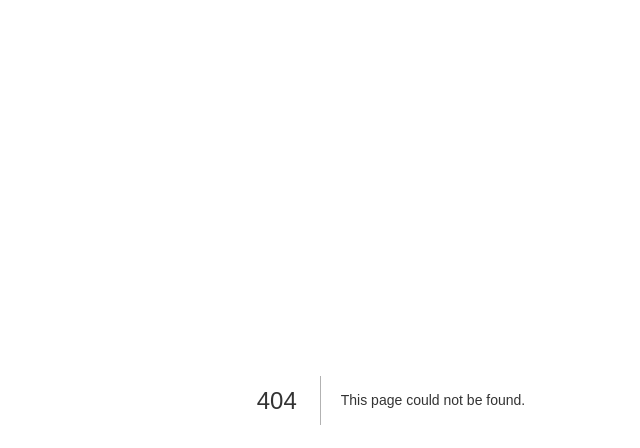
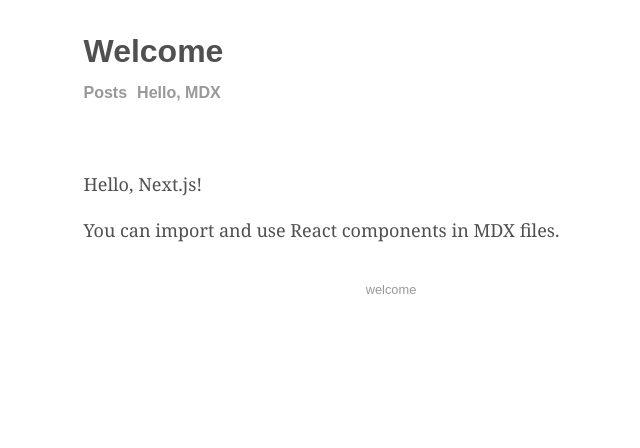
Before and after one commit to domeafavour/next-blog, a Next.js app: page /next-blog/hello in a window 1280 px wide. Before the commit this address had no page. Shown: the top 448 px of the page, without its empty margins (249-889 px from the left). Built offline with nearby package versions, Linux system fonts and the light colour scheme.

Commit message:
feat: MDX support
- https://nextjs.org/docs/app/building-your-application/configuring/mdx

fix: remove node dependency from package.json

feat: 'hello' page style

feat: mdx-components.tsx

```diff
--- a/next.config.js
+++ b/next.config.js
@@ -2,6 +2,11 @@
 const nextConfig = {
   reactStrictMode: true,
   basePath: '/next-blog',
+  experimental: {
+    mdxRs: true,
+  },
 };
 
-module.exports = nextConfig;
+const withMDX = require('@next/mdx')();
+
+module.exports = withMDX(nextConfig);
--- a/package.json
+++ b/package.json
@@ -9,13 +9,16 @@
     "lint": "next lint"
   },
   "dependencies": {
+    "@mdx-js/loader": "^2.3.0",
+    "@mdx-js/react": "^2.3.0",
+    "@next/mdx": "^13.4.4",
+    "@types/mdx": "^2.0.5",
     "@types/node": "18.15.5",
     "@types/react": "18.0.28",
     "@types/react-dom": "18.0.11",
     "eslint": "8.36.0",
     "eslint-config-next": "13.2.4",
     "next": "13.2.4",
-    "node": "16.8.0",
     "react": "18.2.0",
     "react-dom": "18.2.0",
     "typescript": "5.0.2"
--- a/src/components/Header.tsx
+++ b/src/components/Header.tsx
@@ -14,6 +14,7 @@ export const Header: React.FC<Props> = () => {
           <div className="menu">
             <nav className="menu-content">
               <Link href="/posts">Posts</Link>
+              <Link href="/hello">Hello, MDX</Link>
             </nav>
           </div>
         </h3>
--- /dev/null
+++ b/src/mdx-components.tsx
@@ -0,0 +1,15 @@
+import type { MDXComponents } from 'mdx/types';
+
+// This file allows you to provide custom React components
+// to be used in MDX files. You can import and use any
+// React component you want, including components from
+// other libraries.
+
+// This file is required to use MDX in `app` directory.
+export function useMDXComponents(components: MDXComponents): MDXComponents {
+  return {
+    // Allows customizing built-in components, e.g. to add styling.
+    // h1: ({ children }) => <h1 style={{ fontSize: "100px" }}>{children}</h1>,
+    ...components,
+  };
+}
--- /dev/null
+++ b/src/pages/hello/hello.mdx
@@ -0,0 +1,3 @@
+Hello, Next.js!
+
+You can import and use React components in MDX files.
--- /dev/null
+++ b/src/pages/hello/index.tsx
@@ -0,0 +1,17 @@
+import React from 'react';
+import Hello from './hello.mdx';
+import { BasicLayout } from '@/components';
+
+interface Props {}
+
+export type { Props as HelloWorldProps };
+
+function HelloWorld(props: Props) {
+  return (
+    <BasicLayout subTitle="Posts">
+      <Hello />
+    </BasicLayout>
+  );
+}
+
+export default HelloWorld;
```
Also changed, not shown: 1 other file (tests, documents, lock files or other folders).
